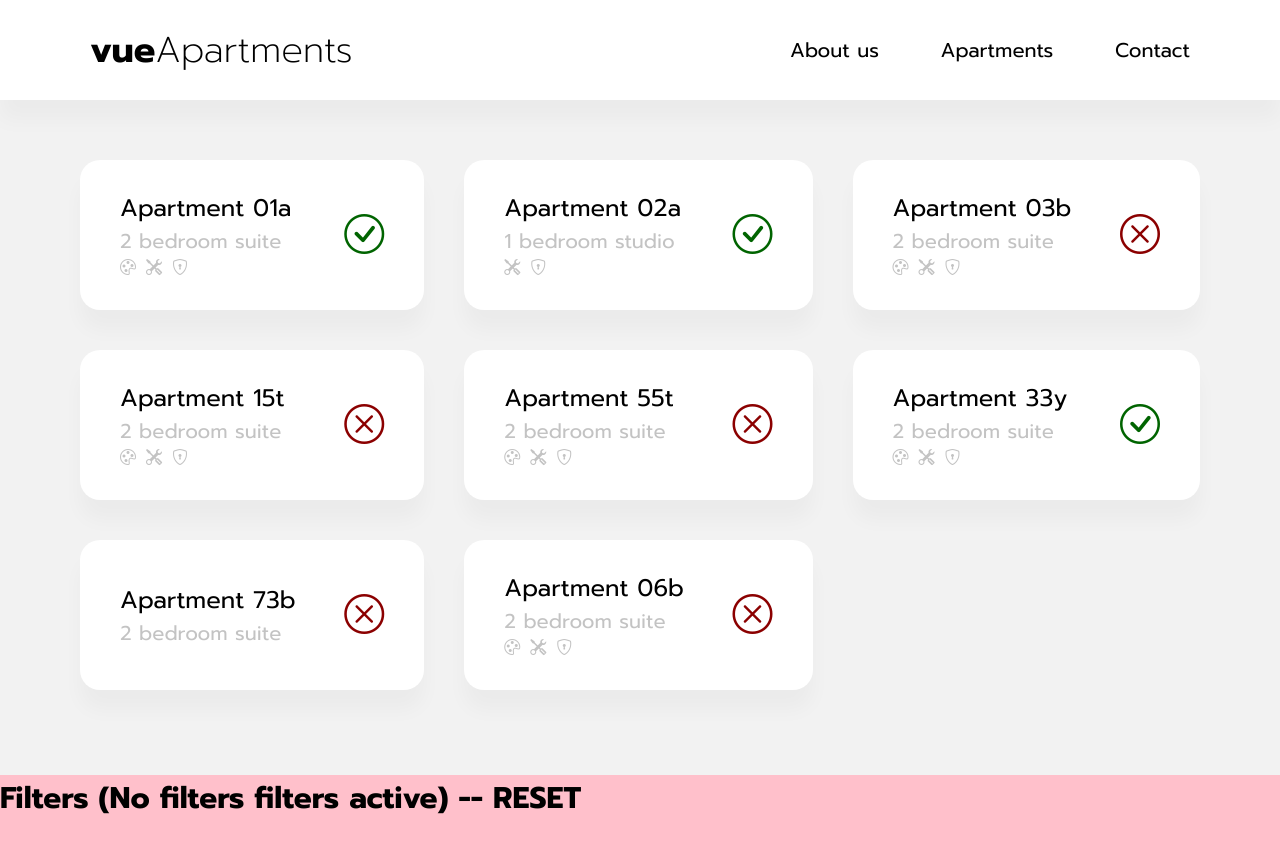
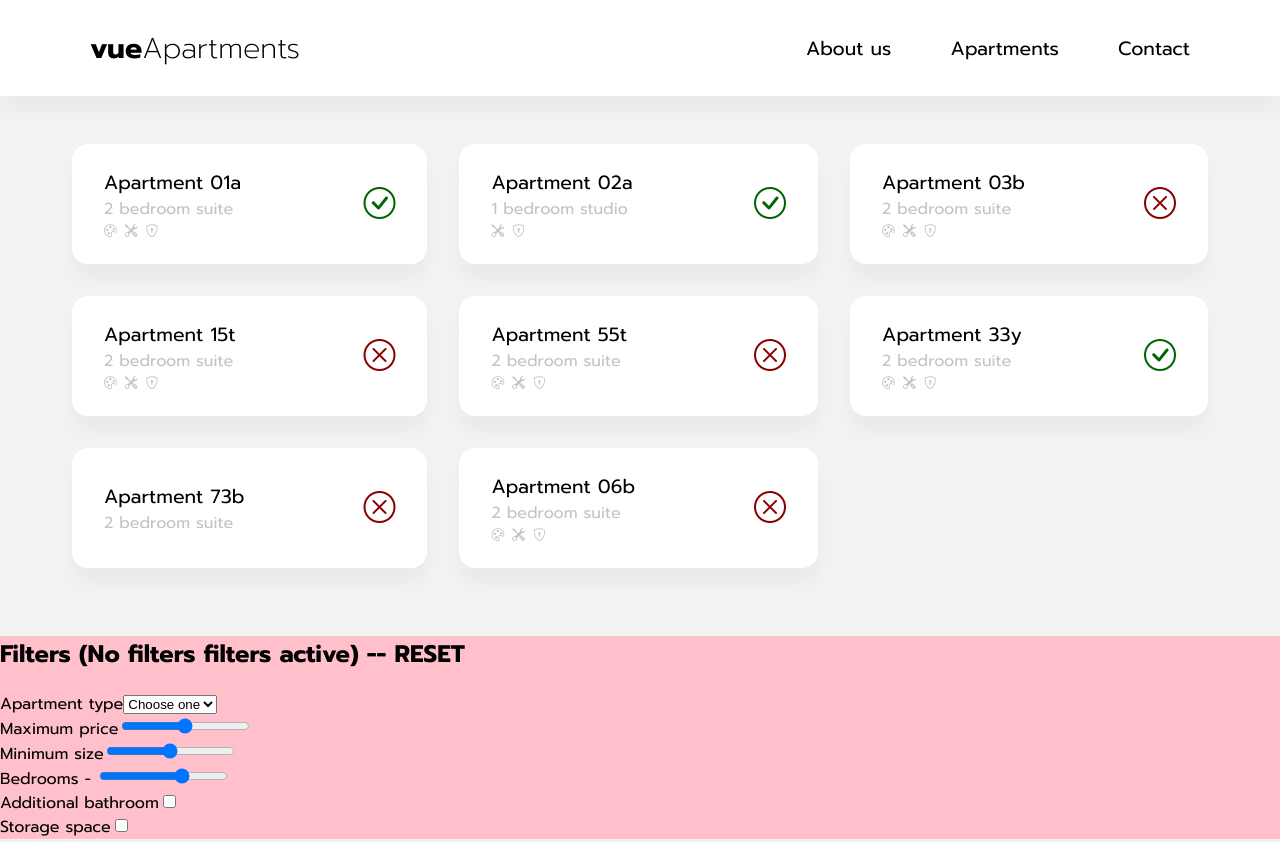
Before and after one commit to FeatheredSnek/vue-apartments, a website with bundled scripts: page index.html in a window 1280 px wide. Shown: the top 842 px of the page. Built offline with nearby package versions, Linux system fonts and the light colour scheme.

Commit message:
changed responsive sizing

```diff
--- a/style.css
+++ b/style.css
@@ -1,5 +1,5 @@
 html {
-  font-size: 20px;
+  font-size: 16px;
   font-family: 'Prompt', sans-serif;
   --maxwidth: 1200px;
   --white: white;
@@ -17,8 +17,8 @@ p {
 
 /* small screen display */
 @media screen and (max-width: 576px)  {
-  html {
-    font-size: 16px;
+  header {
+    height: 5rem !important;
   }
   .apartments-list {
     grid-template: auto / auto;
@@ -63,7 +63,7 @@ a {
 
 header {
   width: 100%;
-  height: 5rem;
+  height: 6rem;
   margin: 0;
   background-color: var(--white);
   box-shadow: var(--shadow-basic);
@@ -86,8 +86,9 @@ header {
 }
 
 .nav-desktop {
+  font-size: 1.2rem;
   width: 100%;
-  max-width: 20rem;
+  max-width: 24rem;
   display: flex;
   justify-content: space-between;
 }
```
